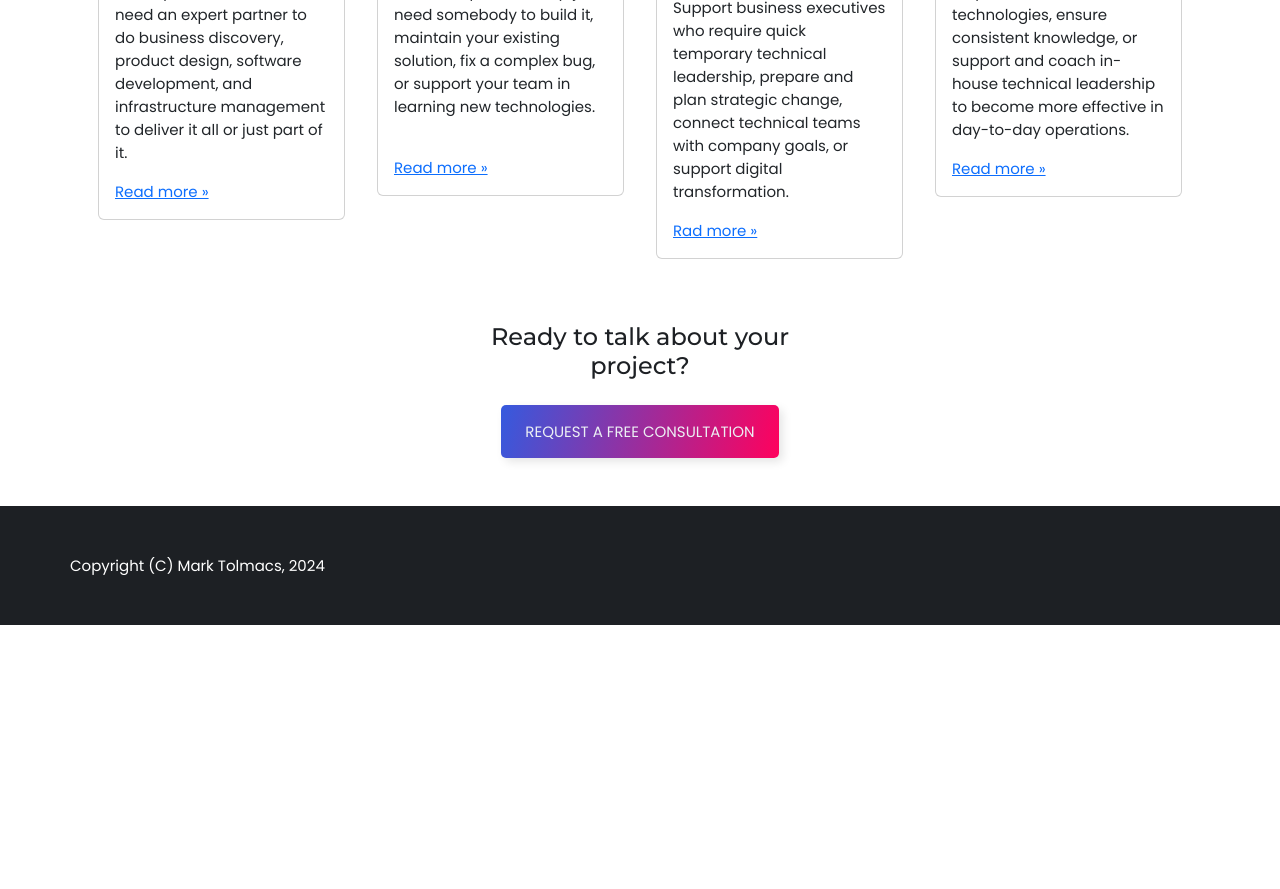
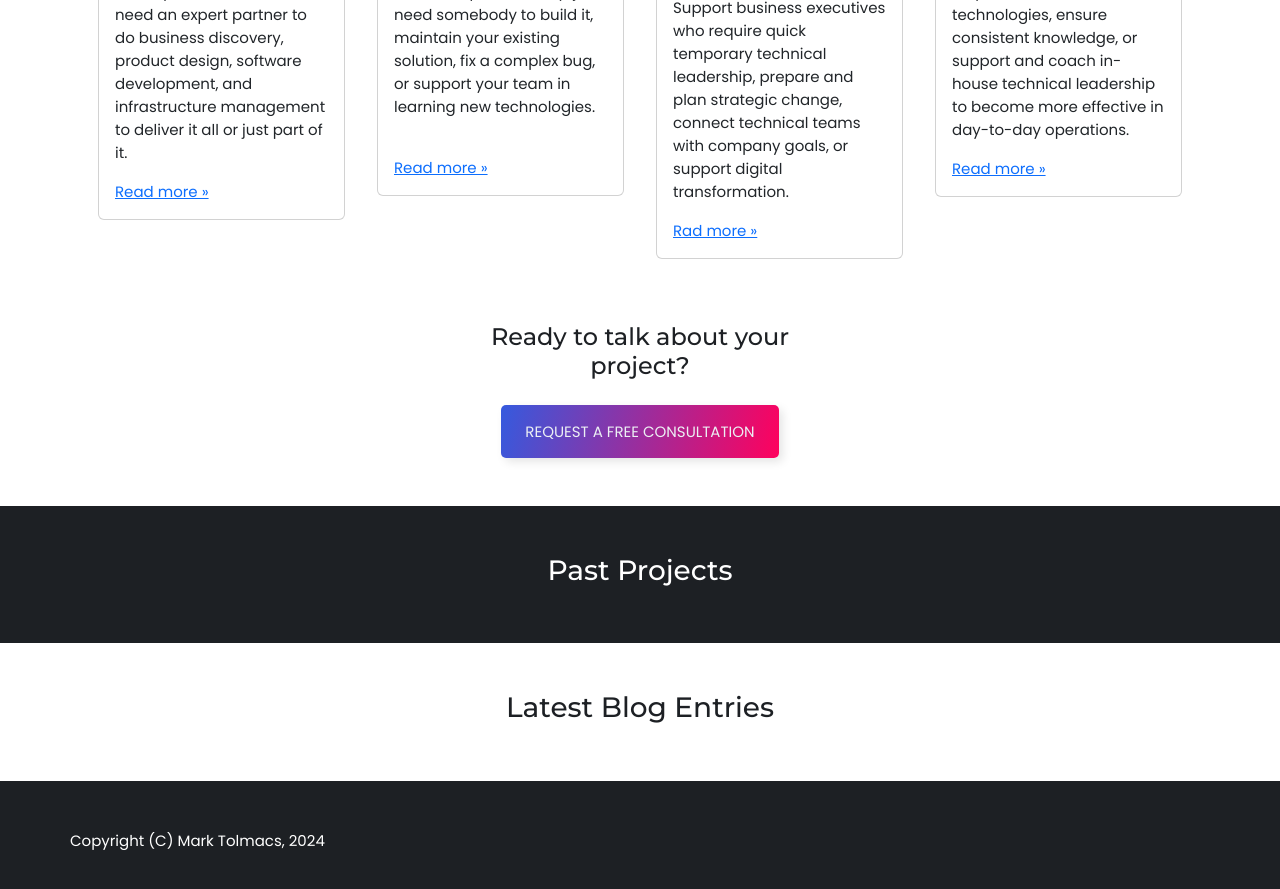
Before and after one commit to mtolmacs/mtolmacs, a Jekyll site: the page built from index.html, in a window 1280 px wide and 900 px high, scrolled down 1790 px. Shown: the top 889 px of the window. Built offline with Jekyll 4.4.1, drawn with Linux system fonts in a browser that asks for light colours; before the commit the page ends 2415 px from its top, so only the background shows below that.

Commit message:
Sections on home page
Signed-off-by: Mark Tolmacs <mark@lazycat.hu>

```diff
--- a/index.html
+++ b/index.html
@@ -136,3 +136,21 @@
     </div>
   </div>
 </section>
+
+<section id="blog" class="container-fluid shaded">
+  <div class="container">
+    <div class="row">
+      <div class="mt-5 mb-5">
+        <h3 class="text-center">Past Projects</h3>
+      </div>
+    </div>
+  </div>
+</section>
+
+<section class="container">
+  <div class="row">
+    <div class="mt-5 mb-5">
+      <h3 class="text-center">Latest Blog Entries</h3>
+    </div>
+  </div>
+</section>
```
Also changed, not shown: other parts of index.html (+1 -1 lines).
